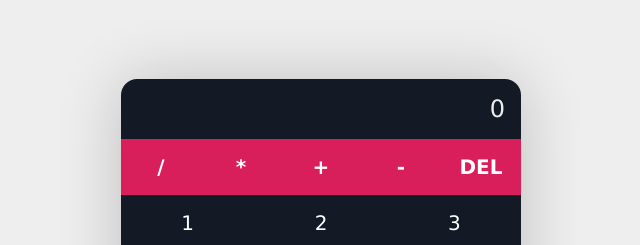
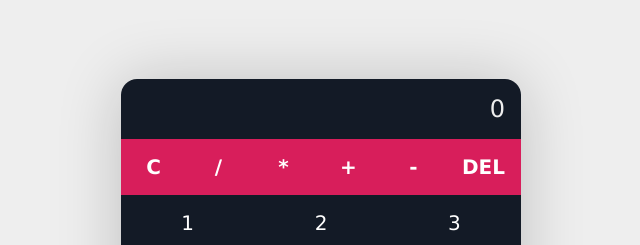
Before and after one commit to Abhishekmeter/calculator, a React (Create React App) app: page / in a window 1280 px wide. Shown: the part 151-396 px from the top of the page, without its empty margins (319-959 px from the left). Built offline with nearby package versions, Linux system fonts and the light colour scheme.

Commit message:
Added reset button

```diff
--- a/src/App.js
+++ b/src/App.js
@@ -47,11 +47,16 @@ function App() {
     setCalc(value);
   };
 
+  const reset = () => {
+    setResult("");
+    setCalc("");
+  };
+
   return (
     <div className="App">
       <div className="calculator">
         <Result calc={calc} result={result} />
-        <Operator onInput={updateCalc} onDelete={deleteLast} />
+        <Operator onInput={updateCalc} onDelete={deleteLast} onReset={reset} />
         <Digit onInput={updateCalc} onEqual={calculate} />
       </div>
     </div>
--- a/src/components/Operator.js
+++ b/src/components/Operator.js
@@ -3,6 +3,7 @@ import styles from "./Operator.module.css";
 function Operator(props) {
   return (
     <div className={styles.operators}>
+      <button onClick={() => props.onReset()}>C</button>
       <button onClick={() => props.onInput("/")}>/</button>
       <button onClick={() => props.onInput("*")}>*</button>
       <button onClick={() => props.onInput("+")}>+</button>
```
